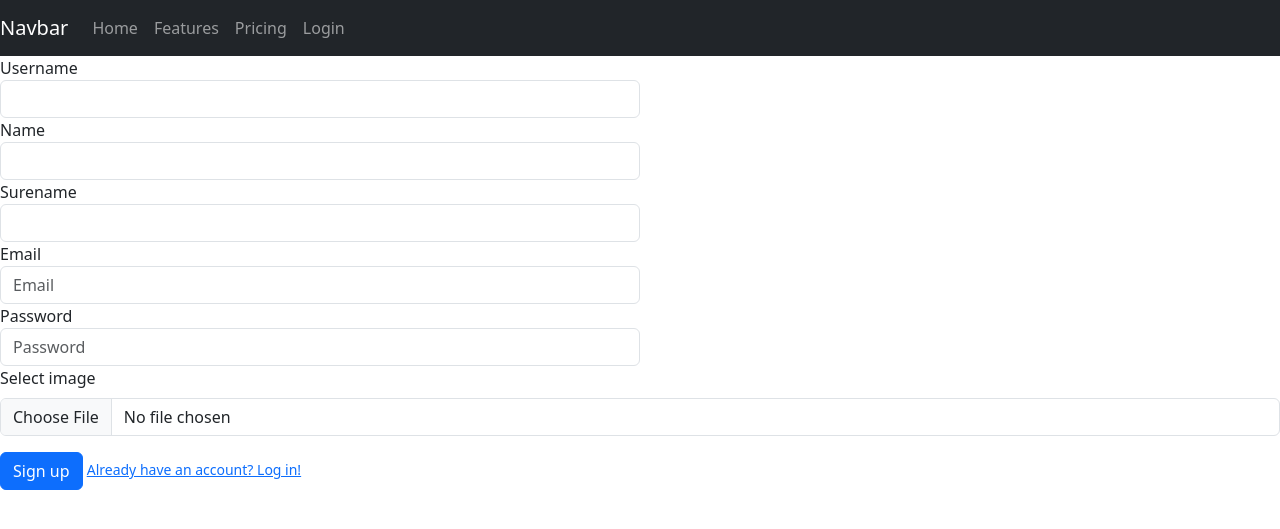
After one commit to remmko/Orlify, a PHP site: template App/Views/register.php in a window 1280 px wide. The commit adds this page. Shown: the top 529 px of the page. Run offline with PHP 8.4, Linux system fonts and the light colour scheme; the template is opened without the code that fills it, so the values that code supplies are empty.

Commit message:
Registration added, login fixed

```diff
--- a/App/Controllers/studentpanel.php
+++ b/App/Controllers/studentpanel.php
@@ -1,13 +1,14 @@
 <?php
     function ctrlStudent($request, $response, $container){
         if($_SESSION["auth"]=="true"&&$_SESSION["role"]=="student"){
-            print_r("True");
-            die();
+
             $getInfo = $container -> get("users");
 
             $result = $getInfo -> getInfo($_SESSION["ID"]);
 
+
             $response -> setTemplate("studentpanel.php");
+            $response -> set("result",$result);
             return $response;
         }else{
             $response -> redirect("Location: login");
--- a/App/Controllers/usermod.php
+++ b/App/Controllers/usermod.php
@@ -2,7 +2,7 @@
     function ctrlMod($request, $response, $container){
         if($_SESSION["auth"]=="true"){
             if($_SESSION["role"]=="student"){
-                $response -> redirect("Location: sudentpanel");
+                $response -> redirect("Location: studentpanel");
                 return $response;
             }elseif($_SESSION["role"]=="teacher"){
                 $response -> redirect("Location: teacherpanel");
--- a/App/Views/login.php
+++ b/App/Views/login.php
@@ -32,6 +32,8 @@
     <div class="form-group">
       <label for="exampleInputPassword1">Password</label>
       <input type="password" name="password"  class="form-control" id="exampleInputPassword1" placeholder="Password">
+      <small id="emailHelp" class="form-text text-muted"><a href="register">Don't have an account? Sign up now!</a></small>
+
     </div>
 
     <button type="submit" class="btn btn-primary">Submit</button>
--- a/App/Views/mainmenu.php
+++ b/App/Views/mainmenu.php
@@ -29,24 +29,27 @@
             <a class="nav-item nav-link" href="#">Home </a>
             <a class="nav-item nav-link" href="#">Features</a>
             <a class="nav-item nav-link" href="#">Pricing</a>
-            <a class="nav-item nav-link" href="login">
-            <?php
-              if($_SESSION["auth"]=="false"){
-                echo "Login";
+            <a class="nav-item nav-link" id = "inout"href=""></a>
+
+            <script>
+              var inout = document.getElementById("inout");
+              var auth = <?php if(isset($_SESSION["auth"])){
+                echo $_SESSION["auth"];
               }else{
-                echo "";
+                echo "false";
+              }?>;
+              if(auth == "false"){
+                inout.textContent = "Login";
+                inout.href = "login";
+              }else if(auth){
+                inout.textContent = "Logout";
+                inout.href = "logout";
+              }else{
+                inout.textContent = "Login";
+                inout.href = "login";
               }
-            ?>
-            </a>
-            <a class="nav-item nav-link" href="logout">
+            </script>
 
-            <?php
-              if($_SESSION["auth"]=="true"){
-                echo "Logout";
-              }else{
-                echo "";
-              }
-            ?>
             </a>
           </div>
         </div>
--- /dev/null
+++ b/App/Views/register.php
@@ -0,0 +1,60 @@
+<!DOCTYPE html>
+<html lang="en">
+
+<head>
+    <meta charset="UTF-8">
+    <meta name="viewport" content="width=device-width, initial-scale=1.0">
+    <link type="text/css" rel="stylesheet" href="style/registration.css">
+    <link href="https://cdn.jsdelivr.net/npm/bootstrap@5.3.2/dist/css/bootstrap.min.css" rel="stylesheet"
+        integrity="sha384-T3c6CoIi6uLrA9TneNEoa7RxnatzjcDSCmG1MXxSR1GAsXEV/Dwwykc2MPK8M2HN" crossorigin="anonymous">
+    <title>Registration</title>
+</head>
+
+<body>
+
+
+    <?php include "mainmenu.php";
+
+    if($email){
+        include "wrongEmail.php";
+    }elseif($username){
+        include "wrongUsername.php";
+    }
+
+    ?>
+
+    <form action = "checkregister" method = "POST" enctype="multipart/form-data">
+        <div class="form-row">
+            <div class="form-group col-md-6">
+                <label for="inputEmail4">Username</label>
+                <input type="" class="form-control" name="login" id="inputEmail4" requered="1" placeholder="">
+            </div>
+            <div class="form-group col-md-6">
+                <label for="inputEmail4">Name</label>
+                <input type="" class="form-control" name="name" id="inputEmail4" placeholder="">
+            </div>
+            <div class="form-group col-md-6">
+                <label for="inputEmail4">Surename</label>
+                <input type="" class="form-control" name="surename" id="inputEmail4" placeholder="">
+            </div>
+            <div class="form-group col-md-6">
+                <label for="inputEmail4">Email</label>
+                <input type="email" class="form-control" name = "email" id="inputEmail4" placeholder="Email">
+            </div>
+            <div class="form-group col-md-6">
+                <label for="inputPassword4">Password</label>
+                <input type="password" class="form-control" name ="password" id="inputPassword4" placeholder="Password">
+            </div>
+            <div class="mb-3">
+                <label for="formFile" class="form-label">Select image</label>
+                <input class="form-control" name="img" type="file" id="formFile">
+            </div>
+        </div>
+        <button type="submit" id = "submit" name="submit" class="btn btn-primary">Sign up</button>
+        <small id="emailHelp" class="form-text text-muted"><a href="login">Already have an account? Log in!</a></small>
+    </form>
+    <script src="https://code.jquery.com/jquery-3.6.0.min.js"></script>
+    <script src="https://cdn.jsdelivr.net/npm/bootstrap@5.3.0/dist/js/bootstrap.min.js"></script>
+</body>
+
+</html>
--- a/App/Views/studentpanel.php
+++ b/App/Views/studentpanel.php
@@ -5,6 +5,7 @@
     <meta name="viewport" content="width=device-width, initial-scale=1.0">
     <title>Student Panel</title>
 </head>
+<?php include "mainmenu.php"?>
 <body>
    <p>Name: <?php echo $result["name"]?></p>
    <p>Last name: <?php echo $result["last_name"]?></p>
--- a/public/index.php
+++ b/public/index.php
@@ -38,7 +38,8 @@ $app->route("auth", "ctrlAuth");
 $app->route("usermod", "ctrlMod");
 $app->route("studentpanel", "ctrlStudent");
 $app->route("logout","ctrlLogout");
-
+$app->route("register", "ctrlRegister");
+$app->route("checkregister","ctrlCheck");
 
 
 $app->execute();
```
Also changed, not shown: App/Controllers/auth.php (+25 -0 lines), App/Controllers/login.php (+17 -0 lines), App/Views/wrongEmail.php (added, +11 -0 lines), App/Views/wrongUsername.php (added, +11 -0 lines), App/models/users.php (+46 -0 lines), public/img/11.jpeg (added), public/img/16.jpeg (added), public/img/2.jpg (added), public/img/512px-Android_robot.svg.ico (added), public/img/6.jpeg (added), public/img/7.jpeg (added), public/img/PERROSANCHE.jpg (added), public/img/admin.png (added).
